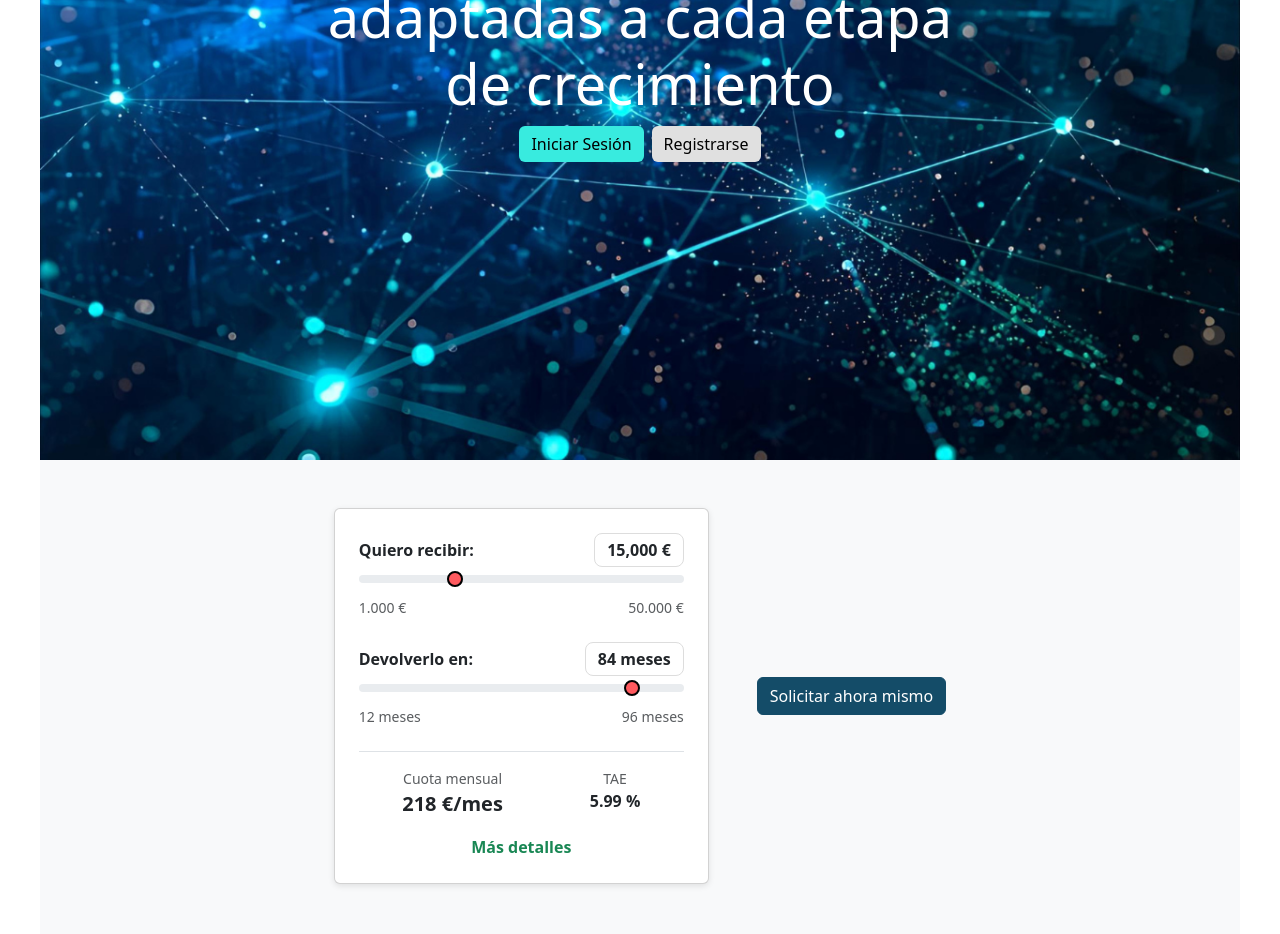
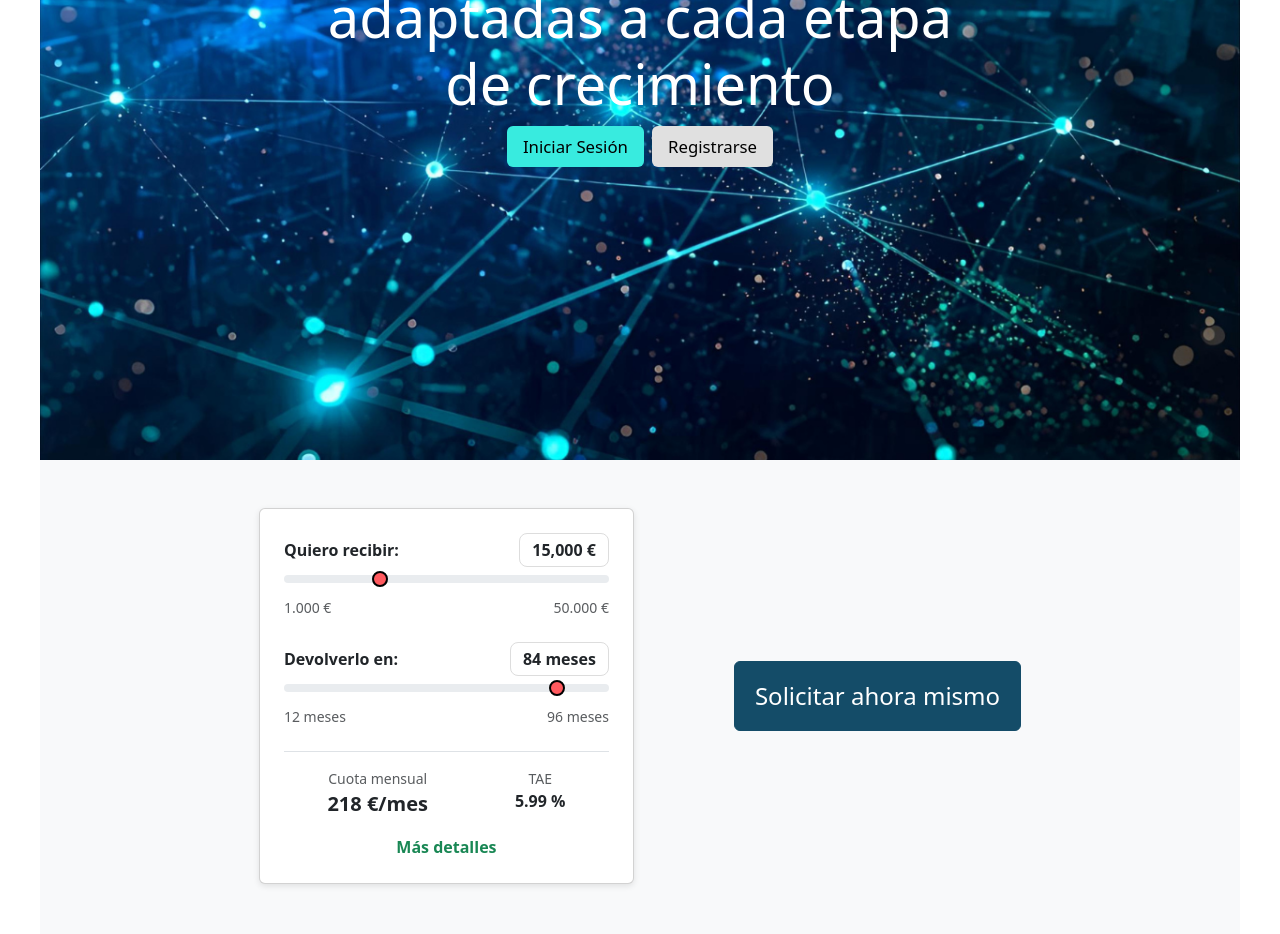
Before and after one commit to CreditosPYMES-NCG27/webapp-creditos-pymes, a React (Vite) app: page / in a window 1280 px wide. Shown: the part 180-1114 px from the top of the page. Built offline with nearby package versions, Linux system fonts and the light colour scheme.

Commit message:
feat: button loan amount

```diff
--- a/src/components/Button/Button.css
+++ b/src/components/Button/Button.css
@@ -124,3 +124,27 @@
   border-color: var(--green-600) !important;
   box-shadow: none !important;
 }
+
+/* ==============================
+   BUTTON SIZES (SOBREESCRIBEN BOOTSTRAP)
+   ============================== */
+.btn-custom.btn-sm {
+  padding: 0.25rem 0.75rem;
+  font-size: 0.8rem;
+}
+
+.btn-custom.btn-md {
+  padding: 0.5rem 1rem;
+  font-size: 1.05rem;
+}
+
+.btn-custom.btn-lg {
+  padding: 0.75rem 1.25rem;
+  font-size: 1.25rem;
+}
+
+.btn-custom.btn-xl {
+  padding: 1rem 1.25rem;
+  font-size: 1.5rem;
+
+}
--- a/src/features/LoanAmount/LoanAmount.css
+++ b/src/features/LoanAmount/LoanAmount.css
@@ -1,9 +1,14 @@
 .loan-card {
   width: 375px;
   margin: 0 auto;
+
   border-radius: 12px;
   box-shadow: 0 2px 6px rgba(0,0,0,0.1);
 }
+.me-custom {
+  margin-right: 100px; /* o el valor que quieras */
+}
+
 
 /* cajita donde se muestra el valor */
 .input-box {
--- a/src/features/LoanAmount/LoanAmount.jsx
+++ b/src/features/LoanAmount/LoanAmount.jsx
@@ -10,7 +10,7 @@ export default function LoanAmount() {
     <div className="loan-wrapper my-5">
       <div className="d-flex align-items-center">
         {/* Tarjeta */}
-        <div className="card loan-card p-4 me-5">
+        <div className="card loan-card p-4 me-custom">
           {/* Monto */}
           <div className="mb-4">
             <div className="d-flex justify-content-between align-items-center">
@@ -72,11 +72,11 @@ export default function LoanAmount() {
           </div>
         </div>
 
-        {/* Botón a la derecha */}
+
         <Button
           text="Solicitar ahora mismo"
           color="teal"
-          size="md"
+          size="xl"
           action="alert"
         />
       </div>
```
